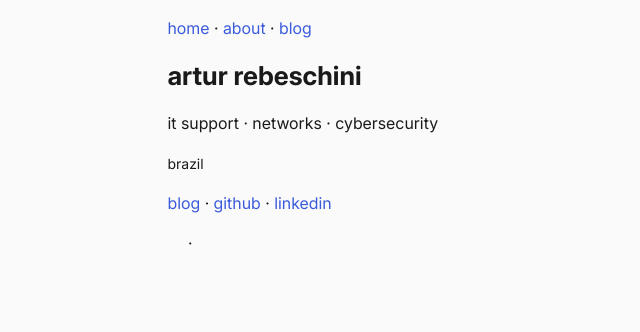
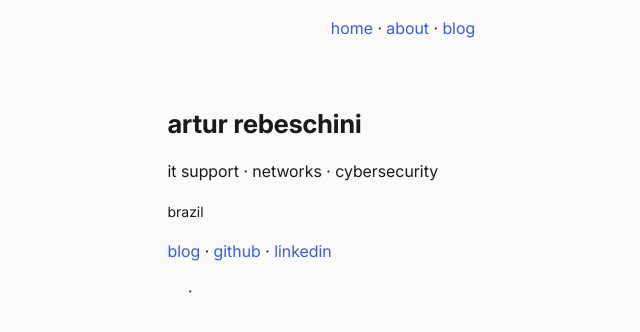
Before and after one commit to arturLua/portfolio, an Astro site: page / in a window 1280 px wide. Shown: the whole page, without its empty margins (237-877 px from the left). Built offline with nearby package versions, Linux system fonts and the light colour scheme; Astro itself is replaced by a stand-in of ours; some icons are missing.

Commit message:
style: adjust navbar padding and alignment

```diff
--- a/src/components/Header.astro
+++ b/src/components/Header.astro
@@ -7,8 +7,13 @@
 </header>
 
 <style>
+  header {
+    padding-bottom: 2rem;
+  }
+
   nav {
     margin-bottom: 1rem;
+    text-align: center;
   }
 
   nav a {
```
